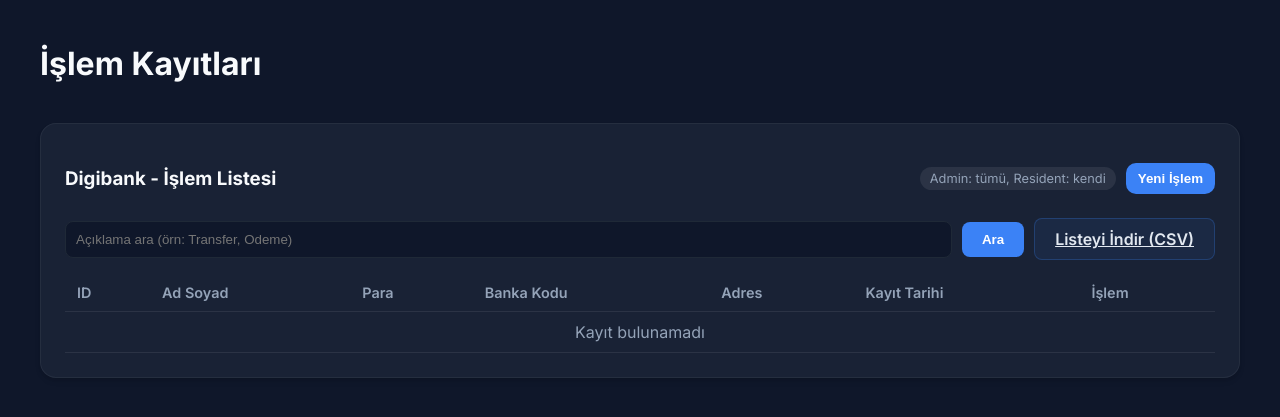
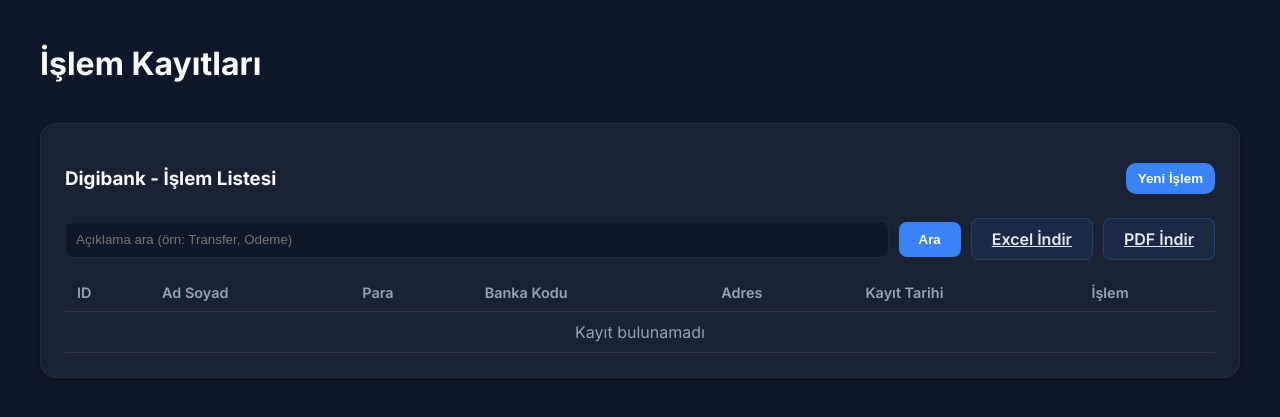
Before and after one commit to ferdiozaydin/digibank, a Flask app: page /transactions in a window 1280 px wide. Shown: the part 106-523 px from the top of the page. Run offline with Flask 3, Linux system fonts and the light colour scheme; the visitor is signed in with stand-in values (Sample User, id 1); data that the repository does not hold is empty.

Commit message:
CSV indirme fonksiyonu Excel (XLSX) olarak güncellendi; PDF indirme seçeneği eklendi ve kullanıcı arayüzü güncellendi.

```diff
--- a/gui/app.py
+++ b/gui/app.py
@@ -1074,7 +1074,7 @@ def transactions():
 
 @app.route('/transactions/download')
 def transactions_download():
-    """Transactions listesini CSV olarak indirir (q parametresi desteklenir)."""
+    """Transactions listesini Excel (XLSX) olarak indirir (q parametresi desteklenir)."""
     q = (request.args.get('q') or '').strip()
 
     try:
@@ -1101,11 +1101,14 @@ def transactions_download():
     except Exception:
         txs = []
 
-    out = io.StringIO()
-    writer = csv.writer(out)
-    writer.writerow(["id", "fullName", "amount", "bankCode", "address", "recordDate"])
+    from openpyxl import Workbook
+
+    wb = Workbook()
+    ws = wb.active
+    ws.title = "transactions"
+    ws.append(["id", "fullName", "amount", "bankCode", "address", "recordDate"])
     for tx in txs:
-        writer.writerow(
+        ws.append(
             [
                 tx.get("id", ""),
                 tx.get("fullName", ""),
@@ -1116,11 +1119,115 @@ def transactions_download():
             ]
         )
 
-    file_buf = io.BytesIO(out.getvalue().encode("utf-8"))
+    file_buf = io.BytesIO()
+    wb.save(file_buf)
+    file_buf.seek(0)
     stamp = datetime.now().strftime("%Y%m%d_%H%M%S")
     safe_q = (q[:40] if q else "all")
-    filename = f"digibank_transactions_{safe_q}_{stamp}.csv"
-    return send_file(file_buf, as_attachment=True, download_name=filename, mimetype='text/csv')
+    filename = f"digibank_transactions_{safe_q}_{stamp}.xlsx"
+    return send_file(
+        file_buf,
+        as_attachment=True,
+        download_name=filename,
+        mimetype='application/vnd.openxmlformats-officedocument.spreadsheetml.sheet',
+    )
+
+
+@app.route('/transactions/download/pdf')
+def transactions_download_pdf():
+    """Transactions listesini PDF olarak indirir (q parametresi desteklenir)."""
+    q = (request.args.get('q') or '').strip()
+
+    try:
+        if q:
+            resp = requests.get(
+                f"{API_URL}/api/transactions/search",
+                params={"q": q},
+                headers=_auth_headers(),
+                timeout=5,
+            )
+        else:
+            resp = requests.get(f"{API_URL}/api/transactions", headers=_auth_headers(), timeout=5)
+
+        redir = _handle_unauthorized(resp, next_path=request.path)
+        if redir:
+            return redir
+
+        txs = resp.json() if resp.status_code == 200 else []
+    except Exception:
+        txs = []
+
+    try:
+        txs = [tx for tx in (txs or []) if _is_valid_manual_tx(tx)]
+    except Exception:
+        txs = []
+
+    def _ascii_tr(s):
+        s = "" if s is None else str(s)
+        table = str.maketrans({
+            "ç": "c",
+            "Ç": "C",
+            "ğ": "g",
+            "Ğ": "G",
+            "ı": "i",
+            "İ": "I",
+            "ö": "o",
+            "Ö": "O",
+            "ş": "s",
+            "Ş": "S",
+            "ü": "u",
+            "Ü": "U",
+        })
+        return s.translate(table)
+
+    from fpdf import FPDF
+
+    pdf = FPDF(orientation="L", unit="mm", format="A4")
+    pdf.set_auto_page_break(auto=True, margin=12)
+    pdf.add_page()
+
+    pdf.set_font("Helvetica", "B", 14)
+    title = f"DigiBank - Islem Listesi ({_ascii_tr(q) if q else 'all'})"
+    pdf.cell(0, 10, title, ln=True)
+
+    headers = ["ID", "Ad Soyad", "Para", "Banka", "Adres", "Tarih"]
+    widths = [16, 55, 25, 30, 120, 28]
+
+    pdf.set_font("Helvetica", "B", 10)
+    for h, w in zip(headers, widths):
+        pdf.cell(w, 8, _ascii_tr(h), border=1)
+    pdf.ln(8)
+
+    pdf.set_font("Helvetica", "", 9)
+    for tx in txs:
+        row = [
+            tx.get("id", ""),
+            tx.get("fullName", ""),
+            tx.get("amount", ""),
+            tx.get("bankCode", ""),
+            tx.get("address", ""),
+            tx.get("recordDate", ""),
+        ]
+        row = [_ascii_tr(v) for v in row]
+
+        # Basit satır: adresi çok uzunsa kes.
+        if len(row[4]) > 80:
+            row[4] = row[4][:77] + "..."
+
+        for v, w in zip(row, widths):
+            pdf.cell(w, 7, v, border=1)
+        pdf.ln(7)
+
+    raw_pdf = pdf.output(dest="S")
+    if isinstance(raw_pdf, (bytes, bytearray)):
+        pdf_bytes = bytes(raw_pdf)
+    else:
+        pdf_bytes = str(raw_pdf).encode("latin-1", errors="replace")
+    file_buf = io.BytesIO(pdf_bytes)
+    stamp = datetime.now().strftime("%Y%m%d_%H%M%S")
+    safe_q = (q[:40] if q else "all")
+    filename = f"digibank_transactions_{safe_q}_{stamp}.pdf"
+    return send_file(file_buf, as_attachment=True, download_name=filename, mimetype='application/pdf')
 
 if __name__ == '__main__':
     app.run(debug=True, host='0.0.0.0', port=8000)
--- a/gui/requirements.txt
+++ b/gui/requirements.txt
@@ -1,2 +1,4 @@
 requests==2.31.0
 Flask==3.0.0
+openpyxl==3.1.5
+fpdf2==2.7.9
--- a/gui/templates/transactions.html
+++ b/gui/templates/transactions.html
@@ -9,7 +9,6 @@
     <div class="card-top">
       <h3>Digibank - İşlem Listesi</h3>
       <div class="pill-row">
-        <span class="pill">Admin: tümü, Resident: kendi</span>
         <button class="btn small" type="button" id="openTxCreate">Yeni İşlem</button>
       </div>
     </div>
@@ -24,7 +23,8 @@
         style="flex:1"
       />
       <button class="btn" type="submit">Ara</button>
-      <a class="btn ghost" href="{{ url_for('transactions_download', q=(q or '')) }}">Listeyi İndir (CSV)</a>
+      <a class="btn ghost" href="{{ url_for('transactions_download', q=(q or '')) }}">Excel İndir</a>
+      <a class="btn ghost" href="{{ url_for('transactions_download_pdf', q=(q or '')) }}">PDF İndir</a>
     </form>
 
     <div class="table-responsive">
```
